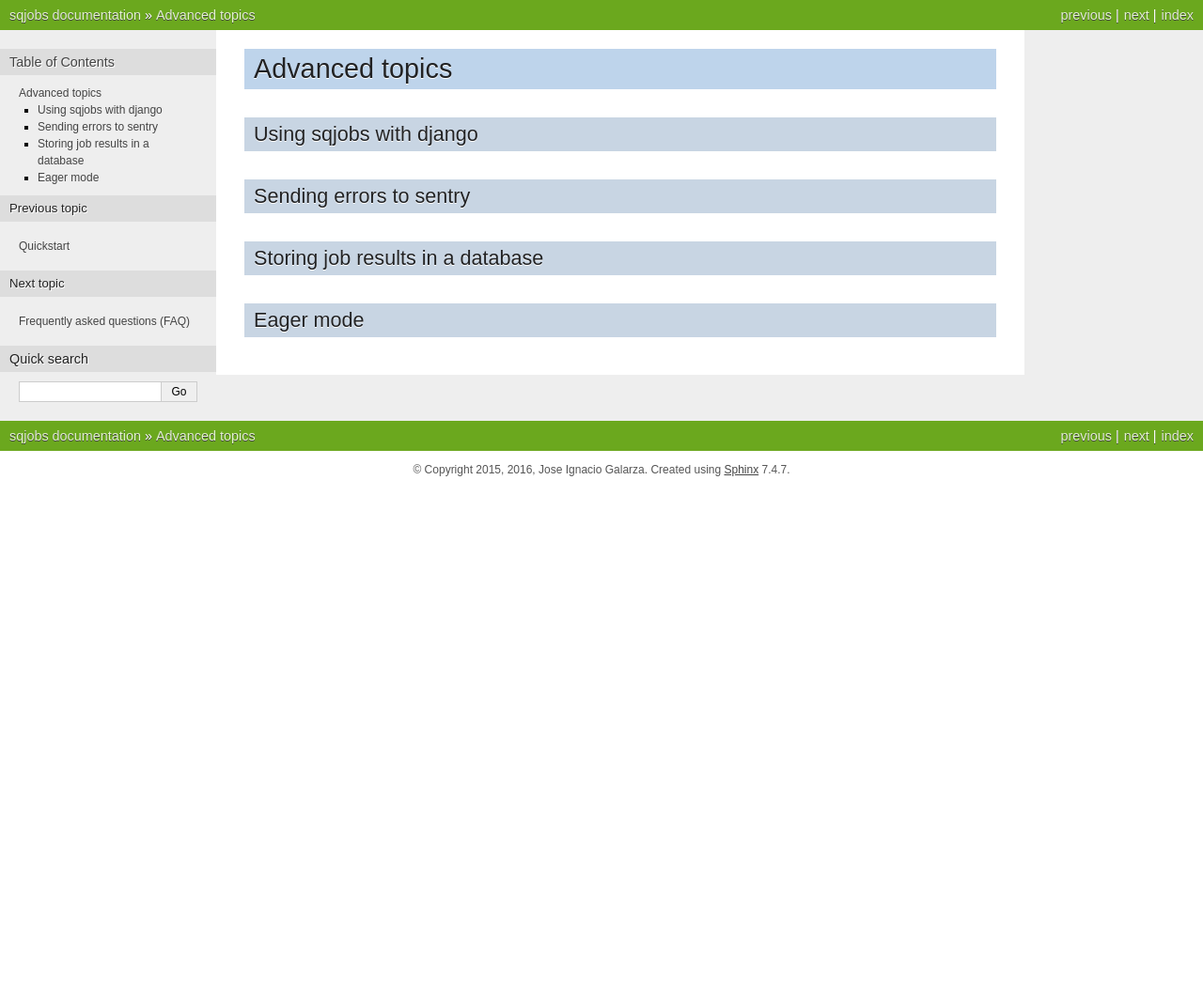
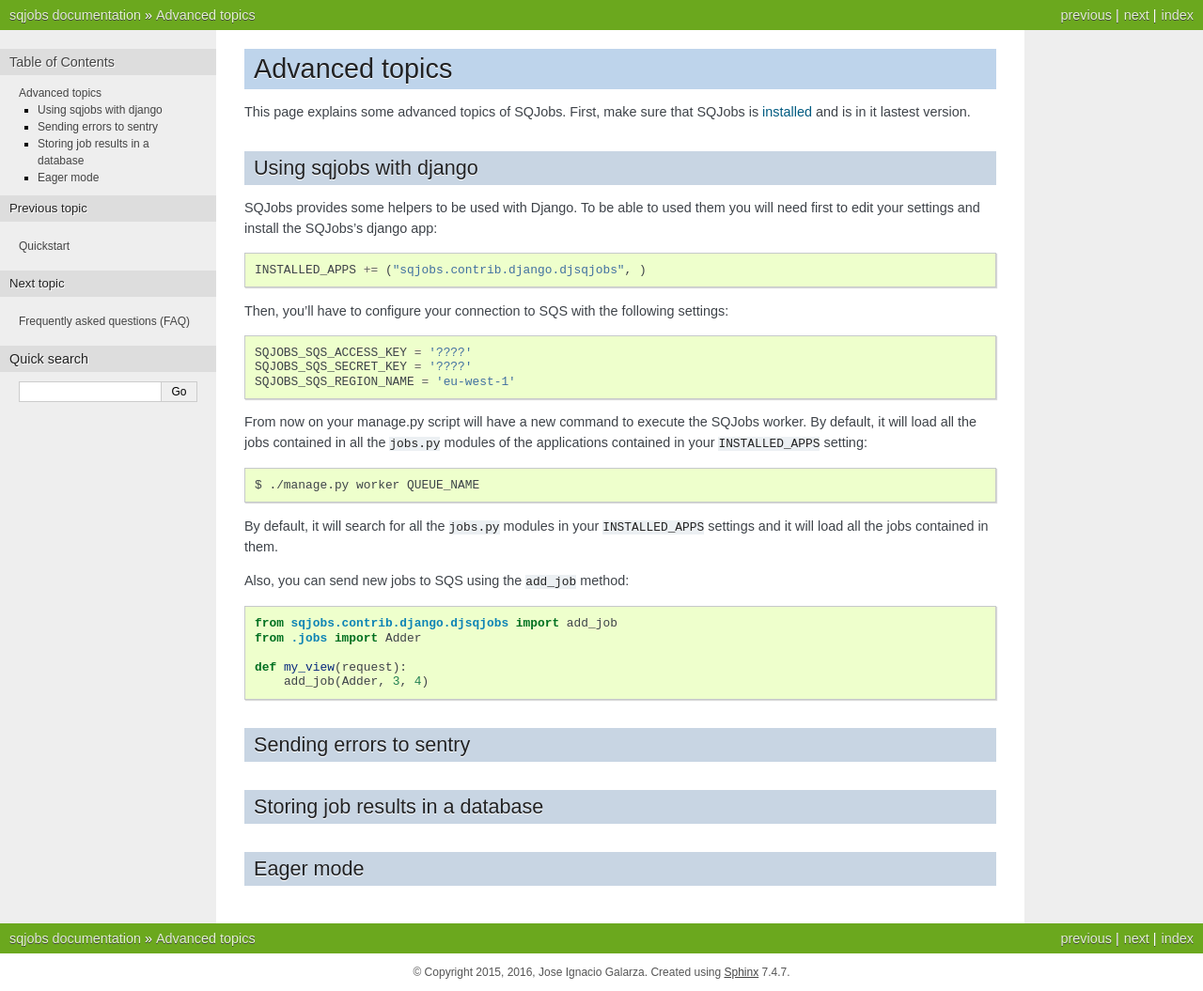
Before and after one commit to igalarzab/sqjobs, a Sphinx documentation site: the page built from docs/chapters/advanced.rst, in a window 1280 px wide. Shown: the whole page at 94% size. Built offline with Sphinx 7.4.7, drawn with Linux system fonts in a browser that asks for light colours; the version number could not be read and is left out; before the commit the page ends 900 px from its top, so only the background shows below that.

Commit message:
Writing some docs about the django contrib app

```diff
--- a/docs/chapters/advanced.rst
+++ b/docs/chapters/advanced.rst
@@ -3,9 +3,39 @@
 Advanced topics
 ===============
 
+This page explains some advanced topics of SQJobs. First, make sure that SQJobs
+is :ref:`installed <installing>` and is in it lastest version.
 
 Using sqjobs with django
 ------------------------
+
+SQJobs provides some helpers to be used with Django. To be able to used them you will need first to
+edit your settings and install the SQJobs's django app::
+
+    INSTALLED_APPS += ("sqjobs.contrib.django.djsqjobs", )
+
+Then, you'll have to configure your connection to SQS with the following settings::
+
+    SQJOBS_SQS_ACCESS_KEY = '????'
+    SQJOBS_SQS_SECRET_KEY = '????'
+    SQJOBS_SQS_REGION_NAME = 'eu-west-1'
+
+From now on your manage.py script will have a new command to execute the SQJobs worker. By default,
+it will load all the jobs contained in all the ``jobs.py`` modules of the applications contained
+in your ``INSTALLED_APPS`` setting::
+
+    $ ./manage.py worker QUEUE_NAME
+
+By default, it will search for all the ``jobs.py`` modules in your ``INSTALLED_APPS`` settings and it
+will load all the jobs contained in them.
+
+Also, you can send new jobs to SQS using the ``add_job`` method::
+
+    from sqjobs.contrib.django.djsqjobs import add_job
+    from .jobs import Adder
+
+    def my_view(request):
+        add_job(Adder, 3, 4)
 
 
 Sending errors to sentry
```
Also changed, not shown: 1 other file.
